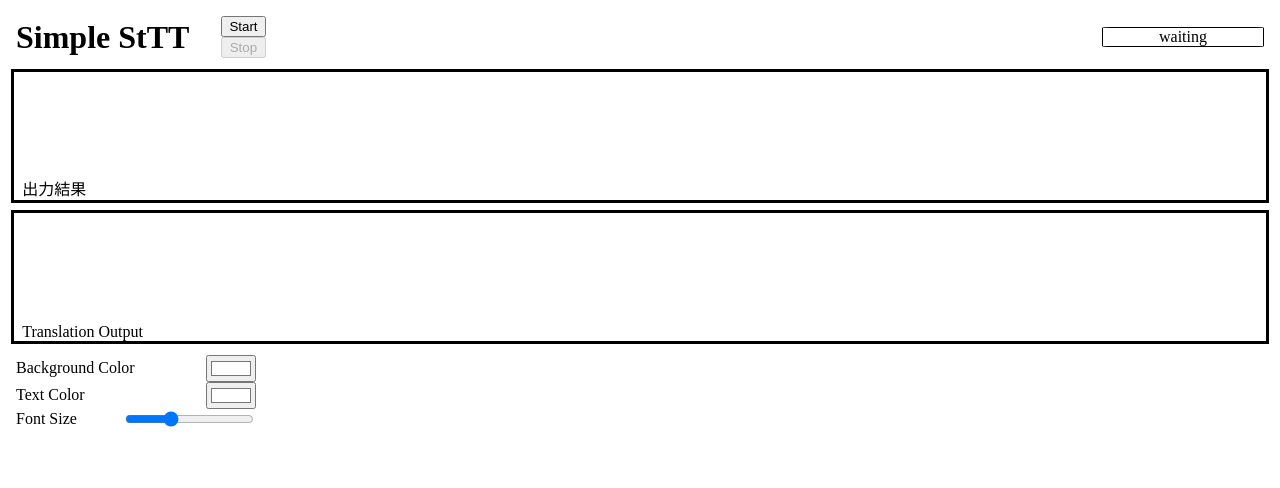
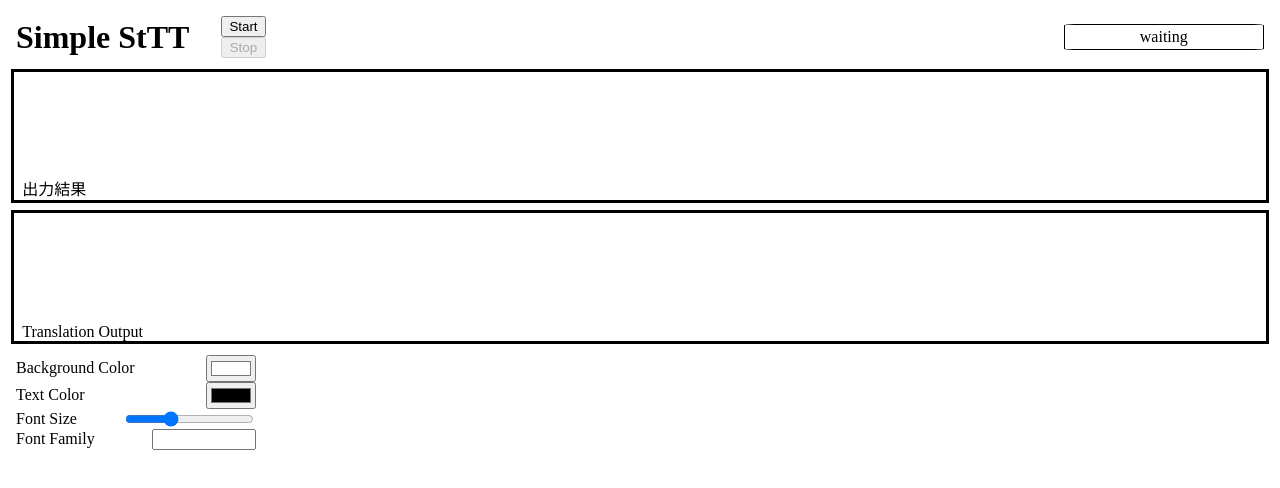
Before and after one commit to Asalato/SimpleSpeechToTextTranslate, a plain HTML site: page index.html in a window 1280 px wide. Drawn offline with Linux system fonts and the light colour scheme.

Commit message:
v1.1
フォントファミリーを編集できるように

```diff
--- a/index.css
+++ b/index.css
@@ -48,8 +48,8 @@ h1{
     border: thin double black;
     border-radius: 5%;
     margin-left: auto;
-    height: 100%;
-    width: 10rem;
+    padding: 0.2rem;
+    width: 12rem;
     justify-content: center;
 }
 
@@ -63,3 +63,7 @@ h1{
     align-items: center;
     justify-content: space-between;
 }
+
+.ffinput{
+    width: 6rem;
+}
--- a/index.html
+++ b/index.html
@@ -27,12 +27,16 @@
     </div>
     <div class="elm">
         <div>Text Color</div>
-        <input type="color" value="#FFFFFF" oninput="editStyleByClass('color', this.value)">
+        <input type="color" value="#000000" oninput="editStyleByClass('color', this.value)">
     </div>
     <div class="elm">
         <div>Font Size</div>
         <input type="range" value="1" min="0" max="3" step="0.05" oninput="editStyleByClass('font-size', this.value + 'rem')">
     </div>
+    <div class="elm">
+        <div>Font Family</div>
+        <input type="text" value="" oninput="editStyleByClass('font-family', this.value)" class="ffinput">
+    </div>
 </div>
 </body>
 </html>
```
